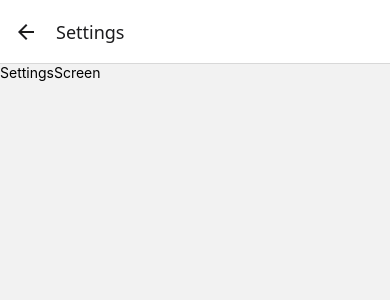
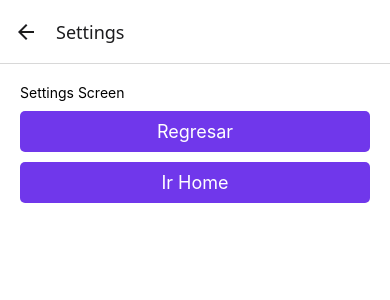
Before and after one commit to percyzavala2000/navitaapp, a React Native app: screen /Settings in a window 390 px wide. Shown: the top 300 px of the page. Built offline with nearby package versions, Linux system fonts and the light colour scheme.

Commit message:
se utilizo las funciones de useNavigation . goBack y popToTop

```diff
--- a/src/presentation/screens/products/ProductsScreen.tsx
+++ b/src/presentation/screens/products/ProductsScreen.tsx
@@ -2,7 +2,6 @@
 import {globalSyles} from '../../theme/theme';
 import PrimaryButton from '../../components/shared/PrimaryButton';
 import {type NavigationProp, useNavigation } from '@react-navigation/native';
-import { useState } from 'react';
 import {type RootStackParams } from '../../routes/StackNavigator';
 
 const products = [
@@ -39,18 +38,15 @@
 ];
 const ProductsScreen = () => {
 
-  const [selectId, setSelectId] = useState(0)
   const navigation=useNavigation<NavigationProp<RootStackParams>>();
   return (
     <View style={globalSyles.container}>
       <Text style={{marginBottom: 10, fontSize: 30}}>Producto</Text>
       <FlatList
         data={products}
-        renderItem={({item, index, separators}) => (
-          setSelectId(item.id),
+        renderItem={({item}) => (
           <PrimaryButton label={item.name} onPress={() => navigation.navigate('Producto' ,{Id:item.id,name:item.name,price:item.price})} />
         )}
-        keyExtractor={(item) => item.id.toString()}
 
       />
       <Text style={{marginBottom: 10, fontSize: 30}}>Ajustes</Text>
--- a/src/presentation/screens/settings/SettingsScreen.tsx
+++ b/src/presentation/screens/settings/SettingsScreen.tsx
@@ -1,9 +1,15 @@
 import { View, Text } from 'react-native'
+import { globalSyles } from '../../theme/theme';
+import PrimaryButton from '../../components/shared/PrimaryButton';
+import { StackActions, useNavigation } from '@react-navigation/native';
 const SettingsScreen = () => {
+  const navigation=useNavigation();
 
   return (
-    <View>
-      <Text>SettingsScreen</Text>
+    <View style={globalSyles.container} >
+      <Text style={{marginBottom:10}}  >Settings Screen</Text>
+      <PrimaryButton label='Regresar' onPress={()=>navigation.goBack()}/>
+      <PrimaryButton label='Ir Home' onPress={()=>navigation.dispatch(StackActions.popToTop())}/>
     </View>
   )
 }
```
